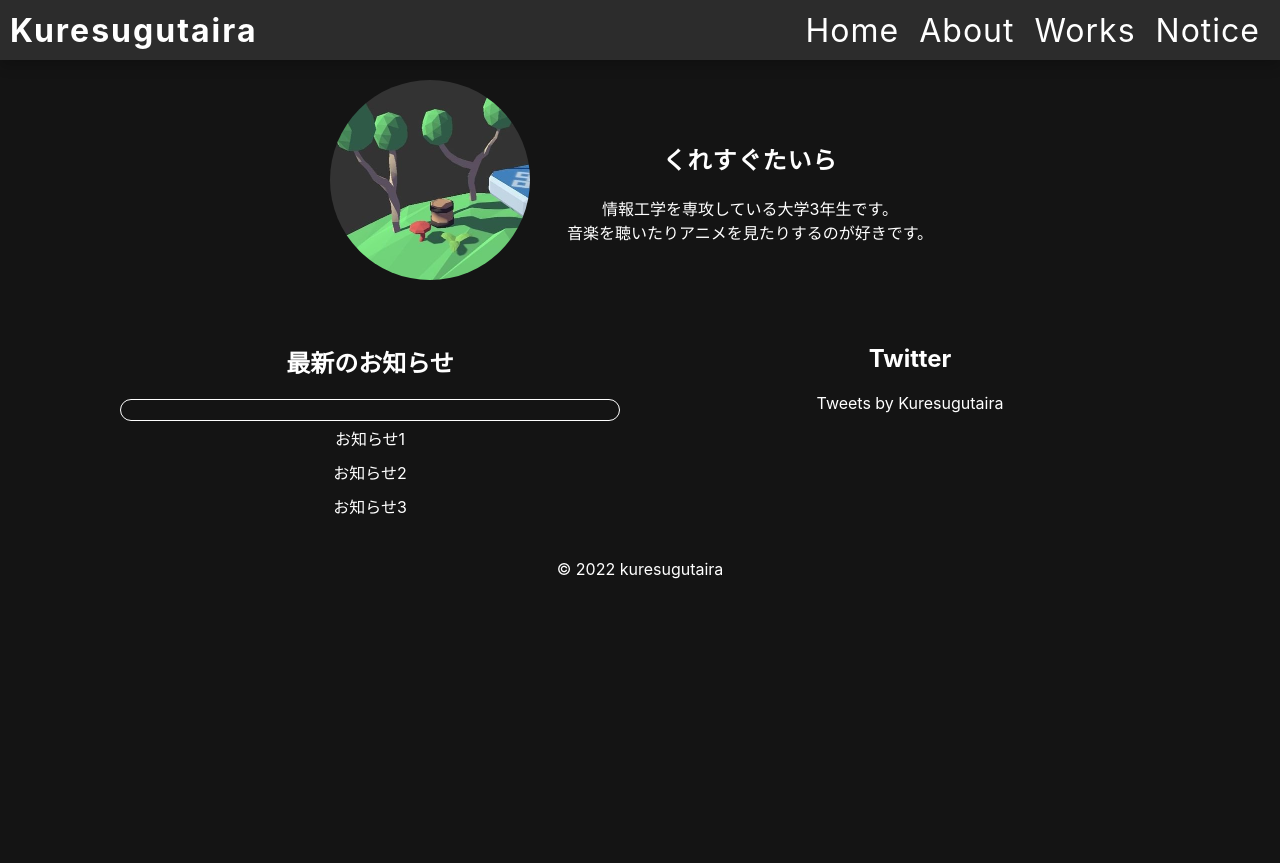
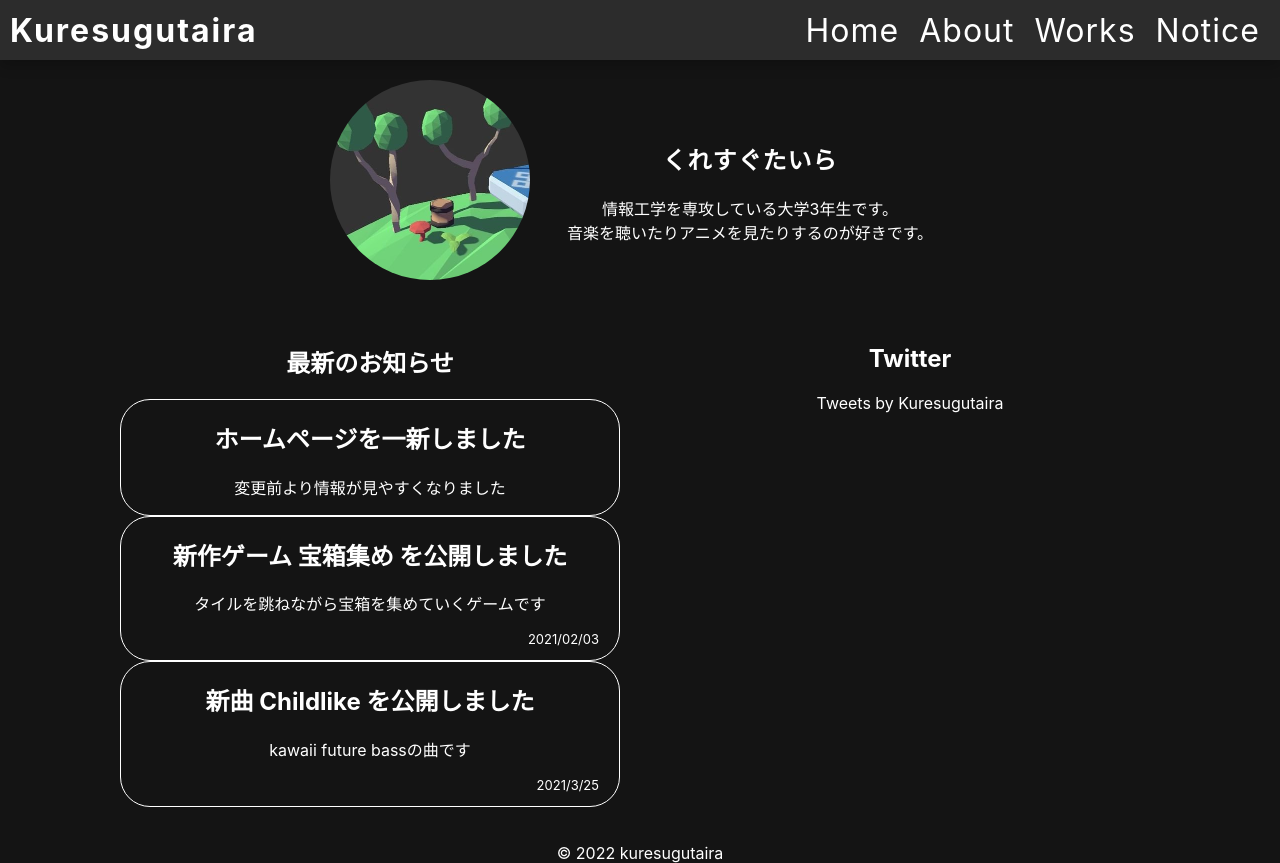
Before and after one commit to kuresugutaira/Homepage, a Next.js app: page / in a window 1280 px wide. Before the commit the page ends 820 px from the top, so only its background shows below. Built offline with nearby package versions, Linux system fonts and the light colour scheme.

Commit message:
noticeコンポーネントの変更に合わせてhomeのページを修正

```diff
--- a/src/pages/index.tsx
+++ b/src/pages/index.tsx
@@ -33,13 +33,23 @@ export default function Home() {
         <div className={styles.latest_notice}>
           <h2>最新のお知らせ</h2>
           <div className={styles.notice_container}>
-            <Notice href='https://kuresugutaira.com/'>
-              <h2>ホームページを一新しました</h2>
-              <p>変更前より情報が見やすくなりました</p>
-            </Notice>
-            <div className={styles.notice_item}>お知らせ1</div>
-            <div className={styles.notice_item}>お知らせ2</div>
-            <div className={styles.notice_item}>お知らせ3</div>
+            <Notice
+              href='https://kuresugutaira.com/'
+              title='ホームページを一新しました'
+              description='変更前より情報が見やすくなりました'
+            />
+            <Notice
+              href='https://unityroom.com/games/takarabako-atsume'
+              title='新作ゲーム 宝箱集め を公開しました'
+              description='タイルを跳ねながら宝箱を集めていくゲームです'
+              date='2021/02/03'
+            />
+            <Notice
+              href='https://soundcloud.com/vyy42cvqfubx/childlike'
+              title='新曲 Childlike を公開しました'
+              description='kawaii future bassの曲です'
+              date='2021/3/25'
+            />
           </div>
         </div>
         <div className={styles.twitter}>
```
